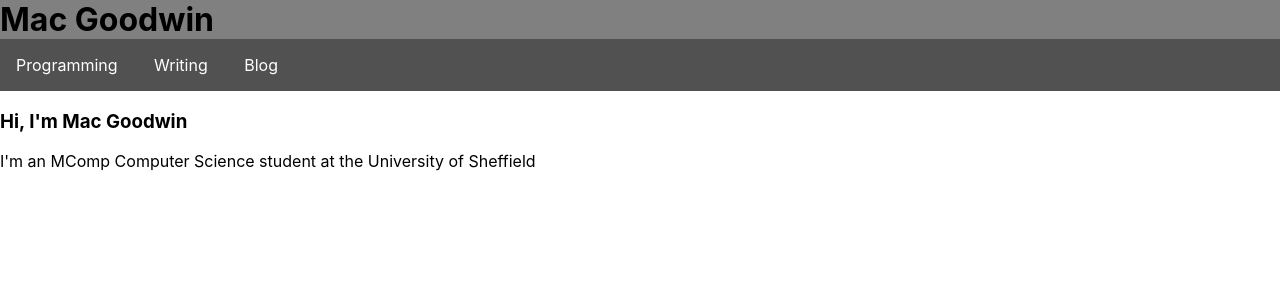
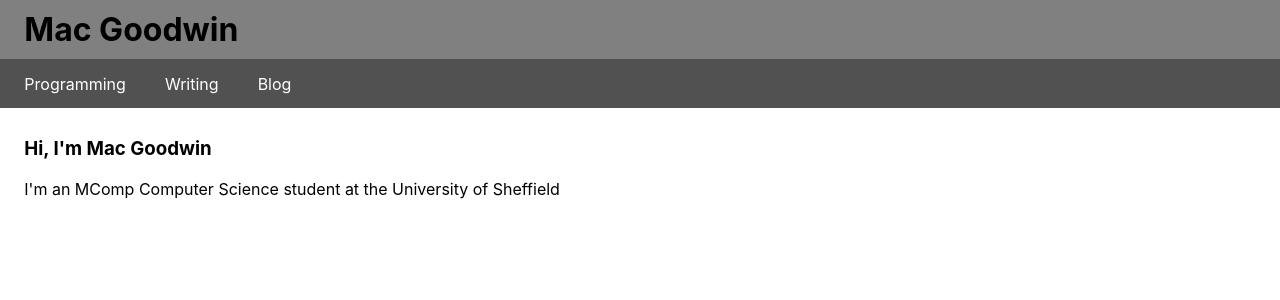
Before and after one commit to Twigonometry/mac-goodwin.com, a Jekyll site: the page built from mac-goodwin/index.html, in a window 1280 px wide. Shown: the top 300 px of the page. Built offline with Jekyll 4.4.1, drawn with Linux system fonts in a browser that asks for light colours.

Commit message:
Lining up header, nav bar, and main

```diff
--- a/mac-goodwin/_sass/main.scss
+++ b/mac-goodwin/_sass/main.scss
@@ -36,10 +36,8 @@ body {
   text-decoration: none;
   color: white;
   display: inline-block;
-  border: 1em;
-  border-top: 2em;
-  border-bottom: 2em;
-  padding: 1em;
+  padding: 0.8%;
+  margin: 0.25em 0 0.25em 1.1%;
 }
 
 .nav ul a:visited {
@@ -51,3 +49,13 @@ body {
   margin: 0;
   border: 0;
 }
+
+.banner h1 {
+  padding: 0.8%;
+  margin-left: 1.1%;
+}
+
+main {
+  padding: 0.8%;
+  margin-left: 1.1%;
+}
```
